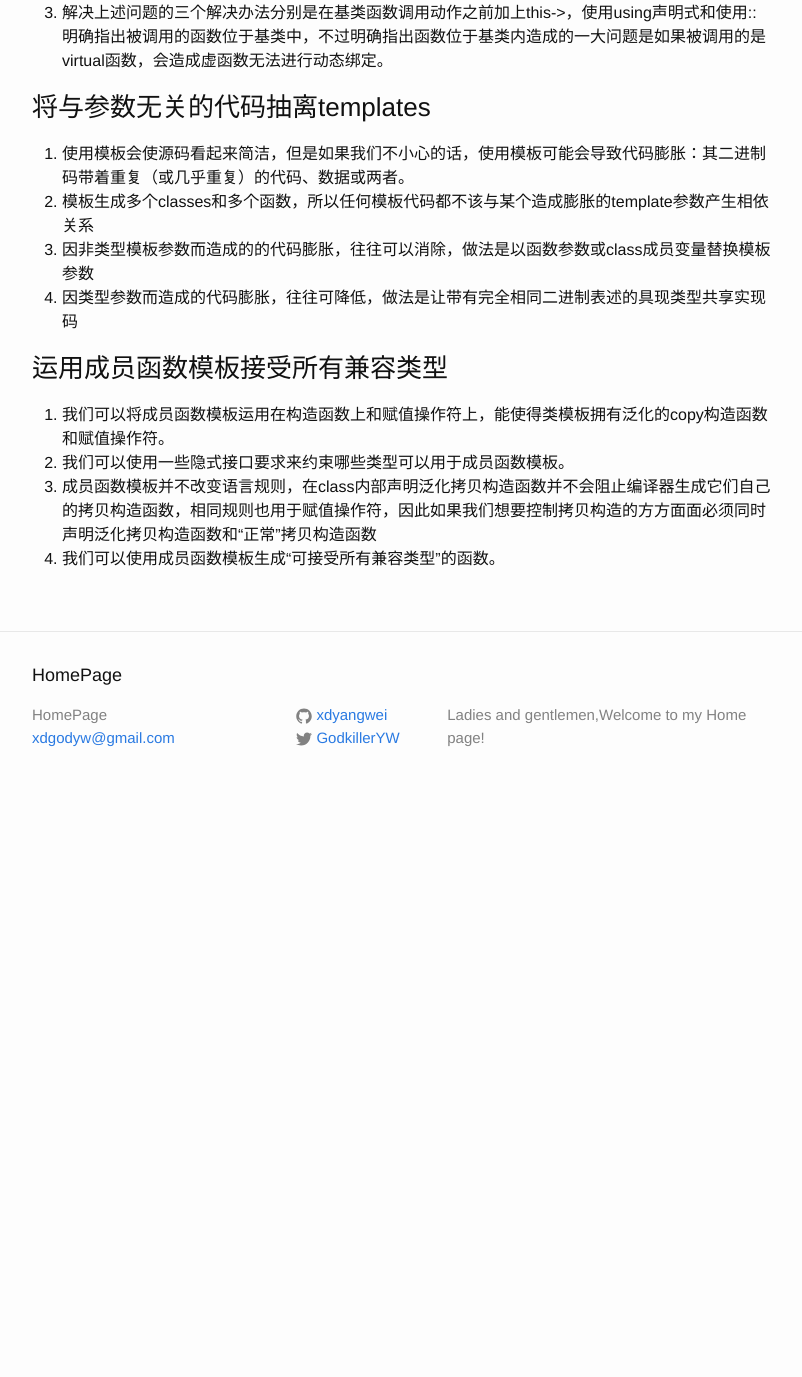
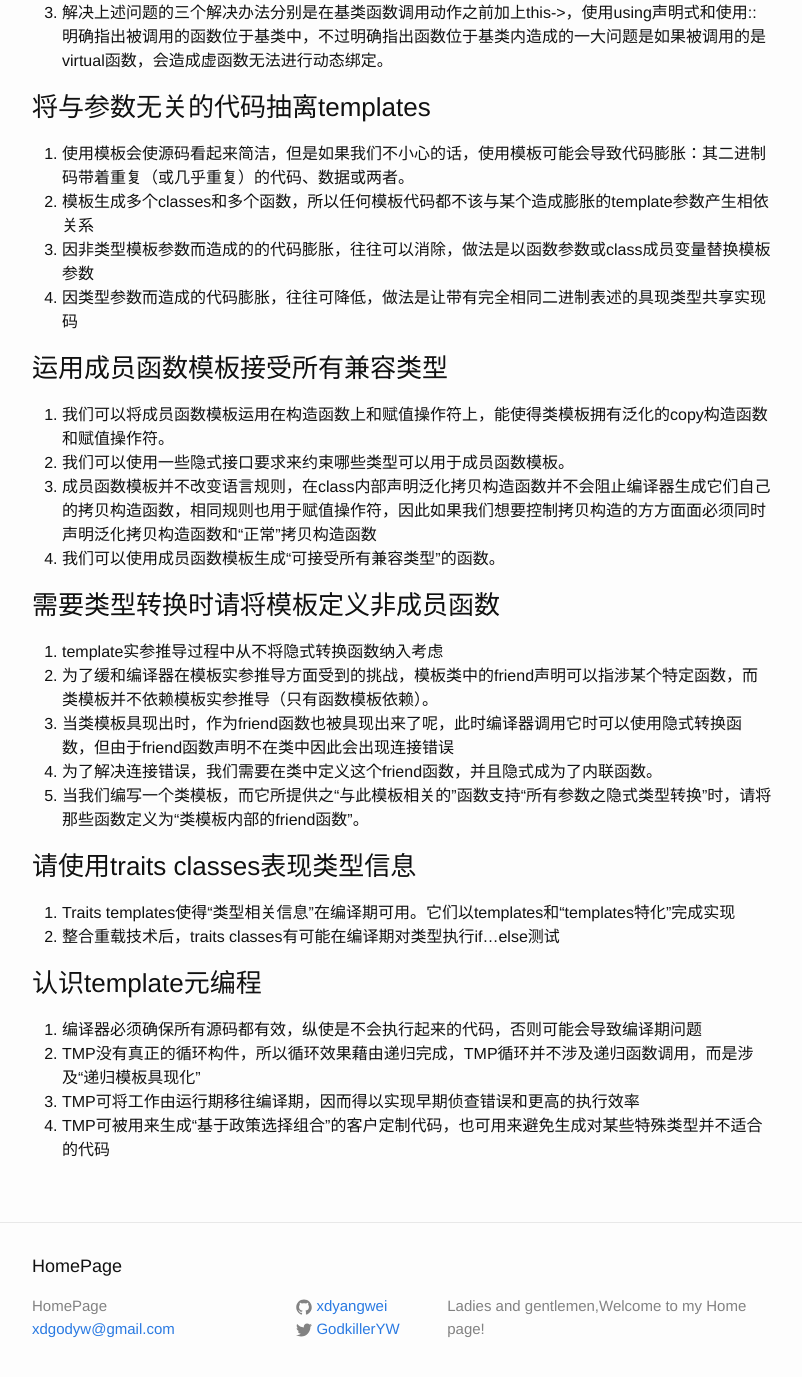
Before and after one commit to xdyangwei/xdyangwei.github.io, a Jekyll site: the page built from _posts/2019-6-17-模板与泛型编程.md, in a window 1280 px wide and 1400 px high, scrolled down 991 px. Shown: the top 1377 px of the window, without its empty margins (238-1040 px from the left). Built offline with Jekyll 4.4.1, drawn with Linux system fonts in a browser that asks for light colours; our own code applies the rules of GitHub Pages for plain Markdown files; before the commit the page ends 1800 px from its top, so only the background shows below that.

Commit message:
add the tips of traits and TMP

```diff
--- a/_posts/2019-6-17-模板与泛型编程.md
+++ b/_posts/2019-6-17-模板与泛型编程.md
@@ -30,3 +30,20 @@
 2. 我们可以使用一些隐式接口要求来约束哪些类型可以用于成员函数模板。
 3. 成员函数模板并不改变语言规则，在class内部声明泛化拷贝构造函数并不会阻止编译器生成它们自己的拷贝构造函数，相同规则也用于赋值操作符，因此如果我们想要控制拷贝构造的方方面面必须同时声明泛化拷贝构造函数和“正常”拷贝构造函数
 4. 我们可以使用成员函数模板生成“可接受所有兼容类型”的函数。
+
+### 需要类型转换时请将模板定义非成员函数
+1. template实参推导过程中从不将隐式转换函数纳入考虑
+2. 为了缓和编译器在模板实参推导方面受到的挑战，模板类中的friend声明可以指涉某个特定函数，而类模板并不依赖模板实参推导（只有函数模板依赖）。
+3. 当类模板具现出时，作为friend函数也被具现出来了呢，此时编译器调用它时可以使用隐式转换函数，但由于friend函数声明不在类中因此会出现连接错误
+4. 为了解决连接错误，我们需要在类中定义这个friend函数，并且隐式成为了内联函数。
+5. 当我们编写一个类模板，而它所提供之“与此模板相关的”函数支持“所有参数之隐式类型转换”时，请将那些函数定义为“类模板内部的friend函数”。
+
+### 请使用traits classes表现类型信息
+1. Traits templates使得“类型相关信息”在编译期可用。它们以templates和“templates特化”完成实现
+2. 整合重载技术后，traits classes有可能在编译期对类型执行if...else测试
+
+### 认识template元编程
+1. 编译器必须确保所有源码都有效，纵使是不会执行起来的代码，否则可能会导致编译期问题
+2. TMP没有真正的循环构件，所以循环效果藉由递归完成，TMP循环并不涉及递归函数调用，而是涉及“递归模板具现化”
+3. TMP可将工作由运行期移往编译期，因而得以实现早期侦查错误和更高的执行效率
+4. TMP可被用来生成“基于政策选择组合”的客户定制代码，也可用来避免生成对某些特殊类型并不适合的代码
```
